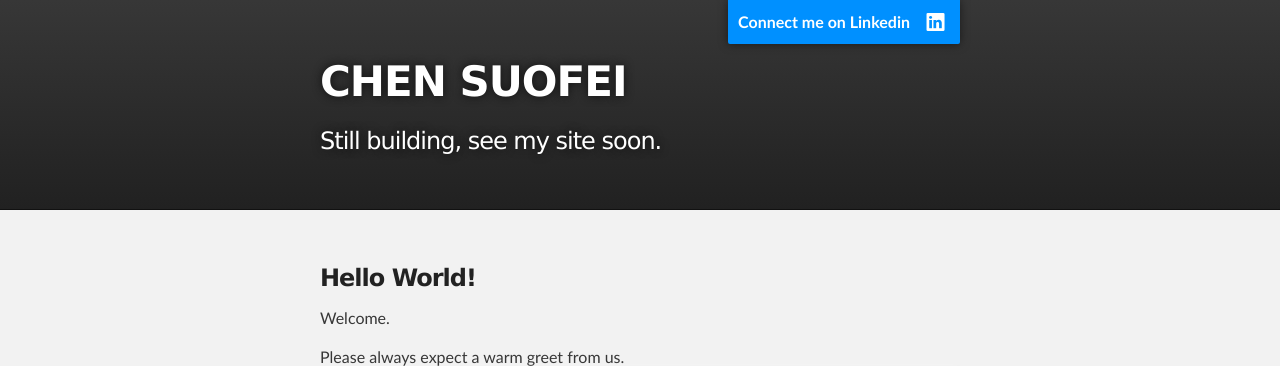
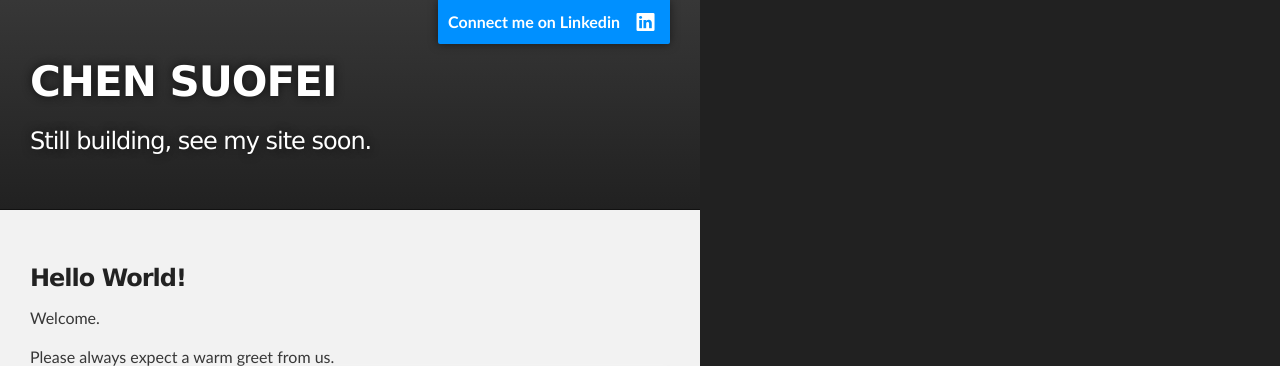
Before and after one commit to csf49/csf49.github.io, a PHP site: page / in a window 1280 px wide. Shown: the top 366 px of the page. Run offline with PHP 8.4, Linux system fonts and the light colour scheme.

Commit message:
Update stylesheet.css

```diff
--- a/stylesheets/stylesheet.css
+++ b/stylesheets/stylesheet.css
@@ -259,7 +259,7 @@ Full-Width Styles
 *******************************************************************************/
 
 .outer {
-  width: 100%;
+  width: 700px;
 }
 
 .inner {
```
